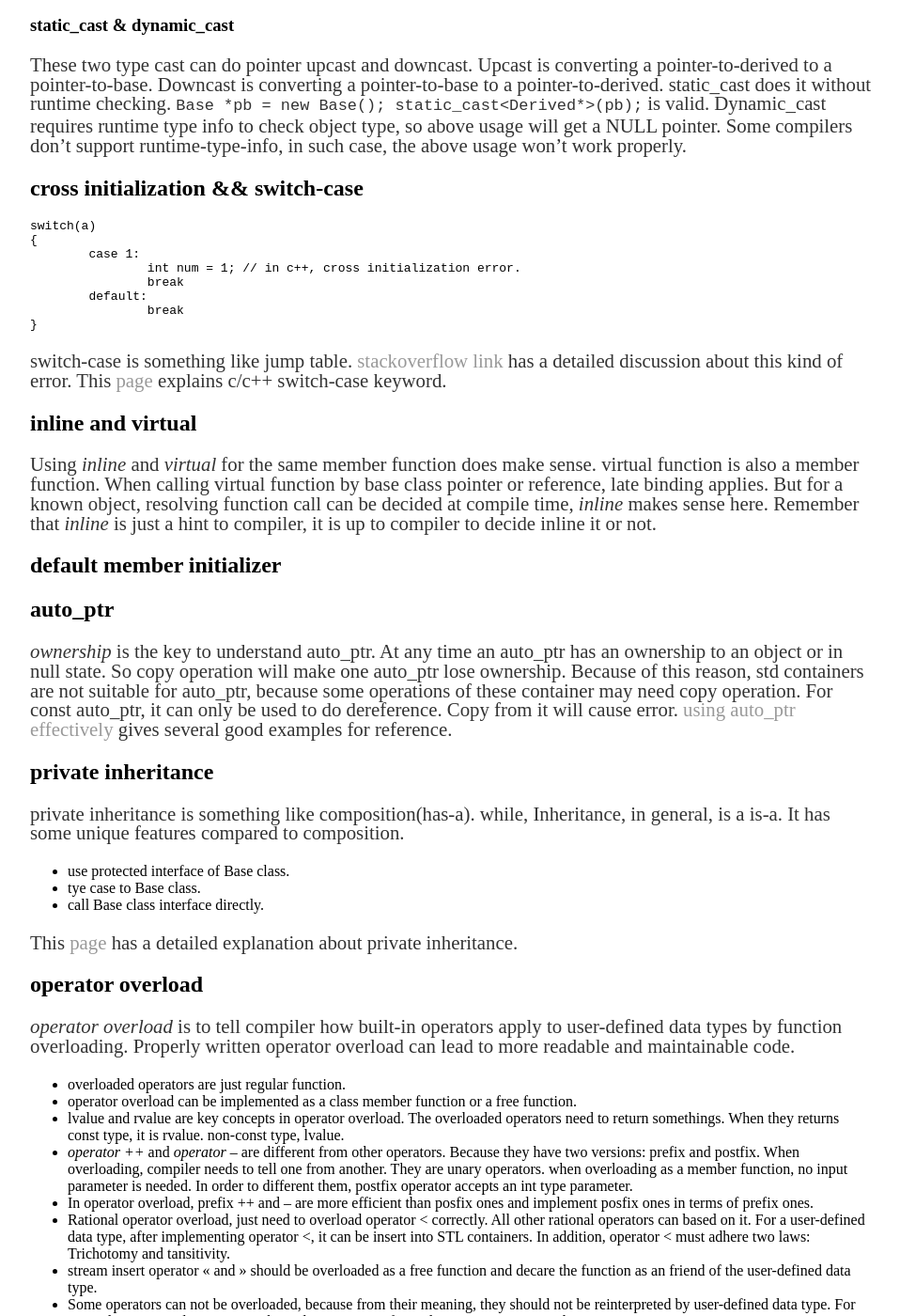
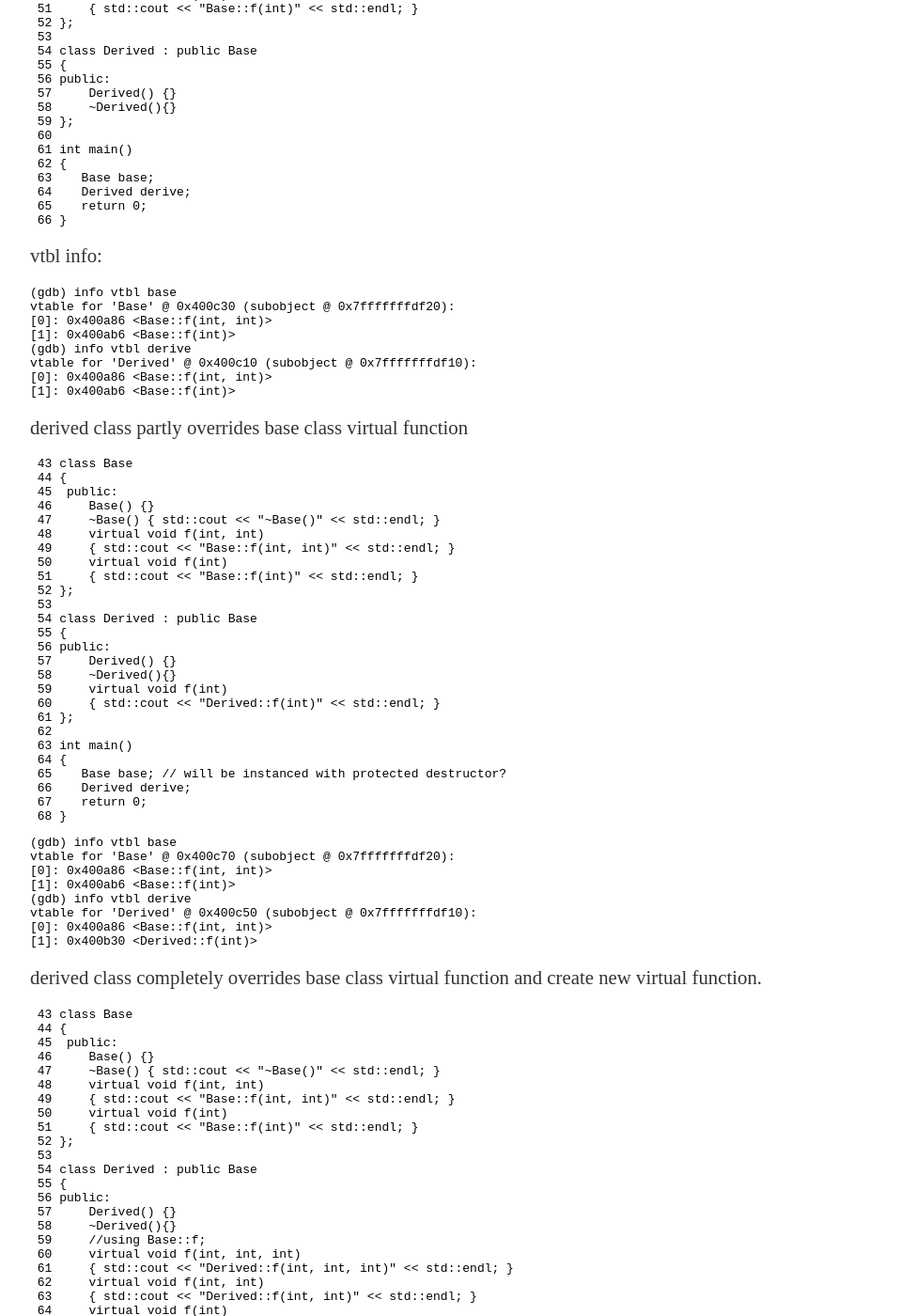
Before and after one commit to ychding11/ychding11.github.io, a Jekyll site: the page built from _posts/2015-03-28-Languages-Resources.md, in a window 1280 px wide and 1400 px high, scrolled down 1360 px. Shown: the whole window at 94% size, without its empty margins (160-1118 px from the left). Built offline with Jekyll 4.4.1, drawn with Linux system fonts in a browser that asks for light colours; some of the changed text lies outside the part shown.

Commit message:
1. add vtbl analyse.

````diff
--- a/_posts/2015-03-28-Languages-Resources.md
+++ b/_posts/2015-03-28-Languages-Resources.md
@@ -63,6 +63,140 @@ How about multiple inheritance?
 
 Is vtbl class specified? Derived class and base class
 have their own vtbl even no function override occur?
+
+derived class does not override base class virtual function.
+```
+ 43 class Base
+ 44 {
+ 45  public:
+ 46     Base() {}
+ 47     ~Base() { std::cout << "~Base()" << std::endl; }
+ 48     virtual void f(int, int)
+ 49     { std::cout << "Base::f(int, int)" << std::endl; }
+ 50     virtual void f(int)
+ 51     { std::cout << "Base::f(int)" << std::endl; }
+ 52 };
+ 53
+ 54 class Derived : public Base
+ 55 {
+ 56 public:
+ 57     Derived() {}
+ 58     ~Derived(){}
+ 59 };
+ 60
+ 61 int main()
+ 62 {
+ 63    Base base;
+ 64    Derived derive;
+ 65    return 0;
+ 66 }
+```
+vtbl info:
+```
+(gdb) info vtbl base
+vtable for 'Base' @ 0x400c30 (subobject @ 0x7fffffffdf20):
+[0]: 0x400a86 <Base::f(int, int)>
+[1]: 0x400ab6 <Base::f(int)>
+(gdb) info vtbl derive
+vtable for 'Derived' @ 0x400c10 (subobject @ 0x7fffffffdf10):
+[0]: 0x400a86 <Base::f(int, int)>
+[1]: 0x400ab6 <Base::f(int)>
+```
+
+derived class partly overrides base class virtual function
+```
+ 43 class Base
+ 44 {
+ 45  public:
+ 46     Base() {}
+ 47     ~Base() { std::cout << "~Base()" << std::endl; }
+ 48     virtual void f(int, int)
+ 49     { std::cout << "Base::f(int, int)" << std::endl; }
+ 50     virtual void f(int)
+ 51     { std::cout << "Base::f(int)" << std::endl; }
+ 52 };
+ 53
+ 54 class Derived : public Base
+ 55 {
+ 56 public:
+ 57     Derived() {}
+ 58     ~Derived(){}
+ 59     virtual void f(int)
+ 60     { std::cout << "Derived::f(int)" << std::endl; }
+ 61 };
+ 62
+ 63 int main()
+ 64 {
+ 65    Base base; // will be instanced with protected destructor?
+ 66    Derived derive;
+ 67    return 0;
+ 68 }
+```
+```
+(gdb) info vtbl base
+vtable for 'Base' @ 0x400c70 (subobject @ 0x7fffffffdf20):
+[0]: 0x400a86 <Base::f(int, int)>
+[1]: 0x400ab6 <Base::f(int)>
+(gdb) info vtbl derive
+vtable for 'Derived' @ 0x400c50 (subobject @ 0x7fffffffdf10):
+[0]: 0x400a86 <Base::f(int, int)>
+[1]: 0x400b30 <Derived::f(int)>
+```
+
+derived class completely overrides base class virtual function and
+create new virtual function.
+```
+ 43 class Base
+ 44 {
+ 45  public:
+ 46     Base() {}
+ 47     ~Base() { std::cout << "~Base()" << std::endl; }
+ 48     virtual void f(int, int)
+ 49     { std::cout << "Base::f(int, int)" << std::endl; }
+ 50     virtual void f(int)
+ 51     { std::cout << "Base::f(int)" << std::endl; }
+ 52 };
+ 53
+ 54 class Derived : public Base
+ 55 {
+ 56 public:
+ 57     Derived() {}
+ 58     ~Derived(){}
+ 59     //using Base::f;
+ 60     virtual void f(int, int, int)
+ 61     { std::cout << "Derived::f(int, int, int)" << std::endl; }
+ 62     virtual void f(int, int)
+ 63     { std::cout << "Derived::f(int, int)" << std::endl; }
+ 64     virtual void f(int)
+ 65     { std::cout << "Derived::f(int)" << std::endl; }
+ 66 };
+ 67
+ 68 int main()
+ 69 {
+ 70    Base base;
+ 71    Derived derive;
+ 72    Base *b = &derive;
+ 73    b->f(0, 1);
+ 74    return 0;
+ 75 }
+```
+Corresponding vtbl info:
+```
+(gdb) info vtbl base
+vtable for 'Base' @ 0x400df0 (subobject @ 0x7fffffffdf20):
+[0]: 0x400b52 <Base::f(int, int)>
+[1]: 0x400b82 <Base::f(int)>
+(gdb) info vtbl derive
+vtable for 'Derived' @ 0x400db0 (subobject @ 0x7fffffffdf10):
+[0]: 0x400c30 <Derived::f(int, int)>
+[1]: 0x400c60 <Derived::f(int)>
+[2]: 0x400bfc <Derived::f(int, int, int)>
+(gdb) info vtbl b
+vtable for 'Base' @ 0x400db0 (subobject @ 0x7fffffffdf10):
+[0]: 0x400c30 <Derived::f(int, int)>
+[1]: 0x400c60 <Derived::f(int)>
+
+```
 
 ## type casting
 
````
